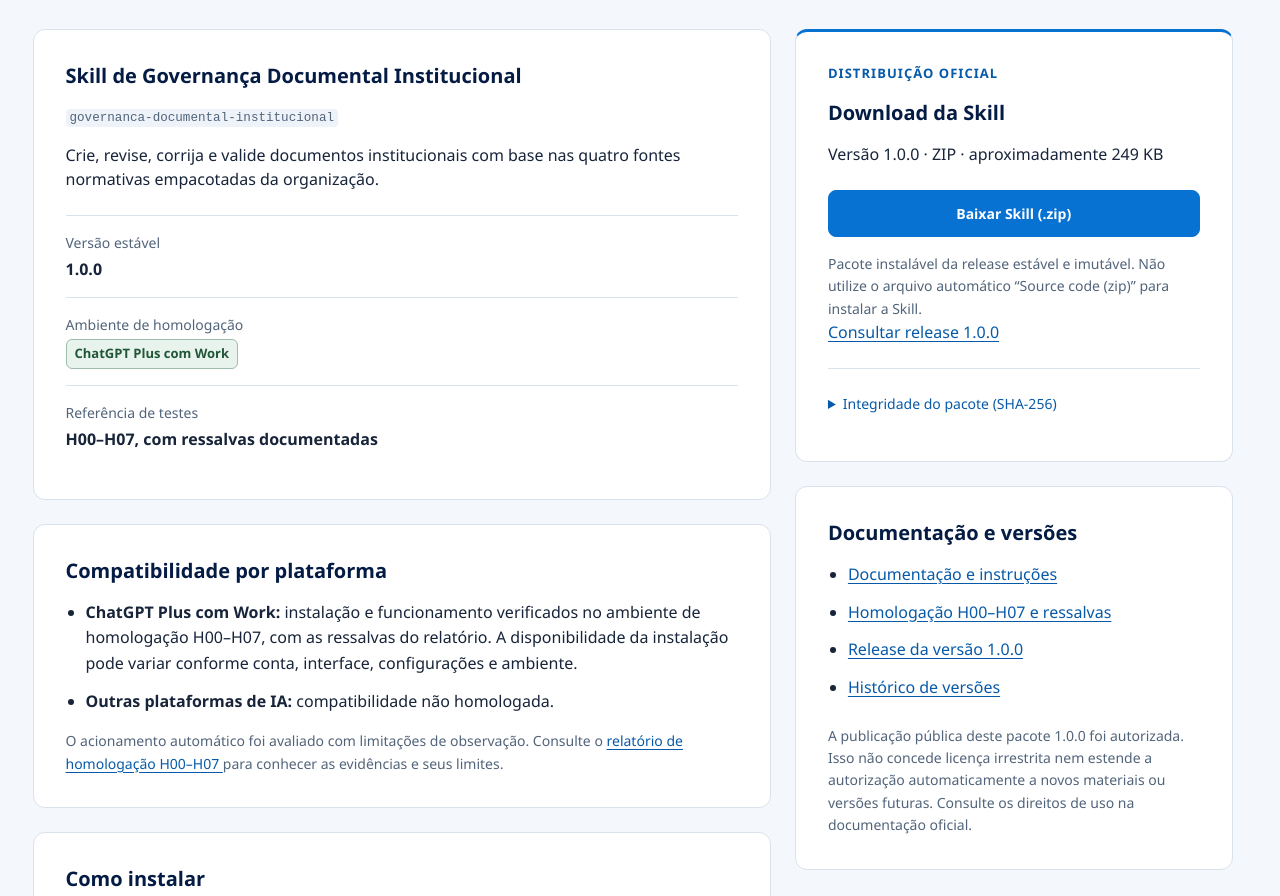
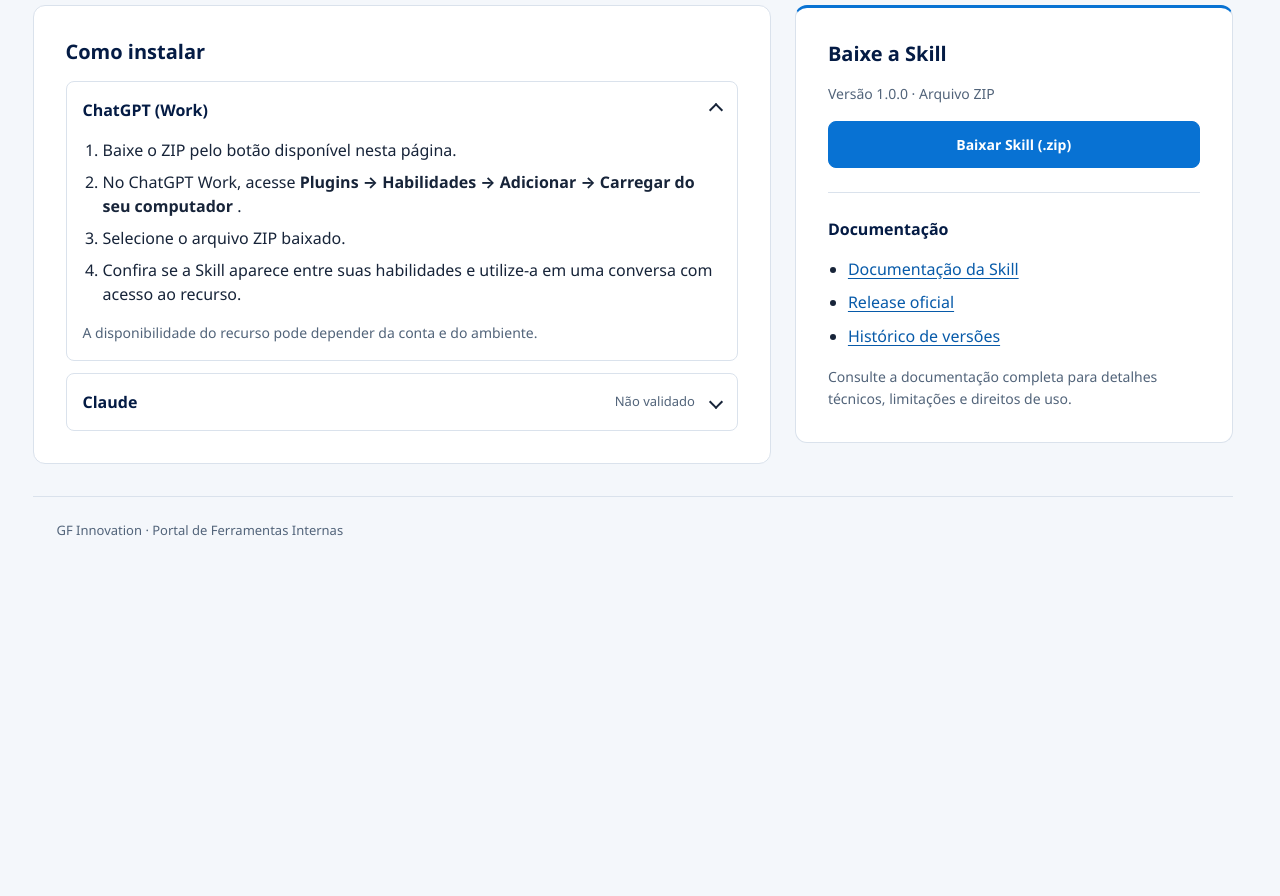
Before and after one commit to johanngf/gf_email_assinaturas, a website: page governanca/index.html in a window 1280 px wide. Shown: the part 254-1150 px from the top of the page. After the commit the page ends 818 px from the top, so only its background shows below. Drawn offline with Linux system fonts and the light colour scheme.

Commit message:
refactor: alterar informações e apresentação

```diff
--- a/governanca/governanca.css
+++ b/governanca/governanca.css
@@ -1,96 +1,97 @@
+.governance-page {
+  padding-bottom: 32px;
+  padding-top: 32px;
+}
+.governance-intro {
+  margin-bottom: 24px;
+}
 .governance-layout {
   align-items: start;
   display: grid;
   gap: 24px;
   grid-template-columns: minmax(0, 1.35fr) minmax(280px, 0.8fr);
 }
-.governance-stack {
-  display: grid;
-  gap: 24px;
+.platform-accordion {
+  border: 1px solid var(--color-border);
+  border-radius: 8px;
 }
-.skill-name {
+.platform-accordion + .platform-accordion {
+  margin-top: 12px;
+}
+.platform-accordion summary {
+  align-items: center;
+  border-radius: 8px;
+  cursor: pointer;
+  display: flex;
+  gap: 16px;
+  list-style: none;
+  min-height: 56px;
+  padding: 16px;
+}
+.platform-accordion summary::-webkit-details-marker {
+  display: none;
+}
+.platform-accordion summary::after {
+  border-bottom: 2px solid currentColor;
+  border-right: 2px solid currentColor;
+  content: '';
+  flex-shrink: 0;
+  height: 8px;
+  transform: rotate(45deg);
+  width: 8px;
+}
+.platform-accordion[open] > summary::after {
+  transform: rotate(225deg);
+}
+.platform-accordion summary:hover {
+  background: #eef3f9;
+}
+.platform-accordion summary:focus-visible {
+  outline: 3px solid var(--color-focus);
+  outline-offset: 4px;
+}
+.platform-name {
+  color: var(--color-navy);
+  flex: 1;
+  font-weight: 600;
+}
+.platform-status {
   color: var(--color-muted);
-  font-size: 14px;
-  margin-bottom: 24px;
-  overflow-wrap: anywhere;
+  font-size: 13px;
 }
-.skill-facts {
-  margin: 24px 0 0;
+.platform-instructions {
+  padding: 0 16px 16px;
 }
-.skill-facts > div {
-  border-top: 1px solid var(--color-border);
-  padding: 16px 0;
+.installation-steps {
+  line-height: 1.5;
+  margin: 0 0 16px;
+  padding-left: 20px;
 }
-.skill-facts dt {
-  color: var(--color-muted);
-  font-size: 14px;
-  margin-bottom: 4px;
-}
-.skill-facts dd {
-  font-weight: 600;
-  margin: 0;
-}
-.status-badge {
-  background: #e9f3ed;
-  border: 1px solid #9fbdab;
-  border-radius: 6px;
-  color: #215738;
-  display: inline-block;
-  font-size: 13px;
-  font-weight: 600;
-  padding: 4px 8px;
+.installation-steps li + li {
+  margin-top: 8px;
 }
 .download-panel {
   border-top: 3px solid var(--color-action);
 }
 .download-panel .button {
-  margin: 8px 0 16px;
+  margin-bottom: 0;
   width: 100%;
 }
-.download-panel .helper {
-  margin-bottom: 0;
+.skill-documentation {
+  border-top: 1px solid var(--color-border);
+  margin-top: 24px;
+  padding-top: 24px;
 }
-.platform-list {
+.skill-documentation h3 {
+  margin: 0 0 16px;
+}
+.documentation-links {
   line-height: 1.6;
-  margin: 0;
+  margin: 0 0 16px;
   padding-left: 20px;
 }
-.platform-list li + li {
-  margin-top: 12px;
-}
-.panel .compatibility-note {
-  margin-top: 16px;
-}
-.installation-steps,
-.documentation-links {
-  line-height: 1.6;
-  margin: 0 0 24px;
-  padding-left: 20px;
-}
-.installation-steps li + li,
 .documentation-links li + li {
-  margin-top: 12px;
-}
-.package-integrity {
-  border-top: 1px solid var(--color-border);
-  font-size: 14px;
-  margin-top: 24px;
-  padding-top: 16px;
-}
-.package-integrity summary {
-  color: #075aa9;
-  cursor: pointer;
-  min-height: 44px;
-  padding: 8px 0;
-}
-.package-integrity summary:focus-visible {
-  outline: 3px solid var(--color-focus);
-  outline-offset: 4px;
-}
-.package-integrity code {
-  display: block;
-  overflow-wrap: anywhere;
-  padding: 8px;
+  margin-top: 8px;
 }
 @media (max-width: 900px) {
   .governance-layout {
--- a/governanca/index.html
+++ b/governanca/index.html
@@ -42,163 +42,126 @@
         </nav>
       </div>
     </header>
-    <main class="portal-main" id="conteudo" tabindex="-1">
-      <div class="page-intro">
+    <main class="portal-main governance-page" id="conteudo" tabindex="-1">
+      <div class="page-intro governance-intro">
         <p class="eyebrow">Orientações institucionais</p>
         <h1>Governança Documental</h1>
         <p>
-          Baixe a Skill institucional da GF Innovation e consulte as orientações
-          de instalação para o ambiente homologado.
+          A Skill de Governança Documental Institucional auxilia na criação,
+          revisão e validação de documentos conforme as diretrizes da
+          organização.
         </p>
       </div>
       <div class="governance-layout">
-        <div class="governance-stack">
-          <section class="panel" aria-labelledby="skill-titulo">
-            <h2 id="skill-titulo">
-              Skill de Governança Documental Institucional
-            </h2>
-            <p class="skill-name">
-              <code>governanca-documental-institucional</code>
+        <section
+          class="panel installation-panel"
+          aria-labelledby="instalacao-titulo">
+          <h2 id="instalacao-titulo">Como instalar</h2>
+          <details class="platform-accordion" open>
+            <summary><span class="platform-name">ChatGPT (Work)</span></summary>
+            <div class="platform-instructions">
+              <ol class="installation-steps">
+                <li>Baixe o ZIP pelo botão disponível nesta página.</li>
+                <li>
+                  No ChatGPT Work, acesse
+                  <strong>
+                    Plugins → Habilidades → Adicionar → Carregar do seu
+                    computador
+                  </strong>
+                  .
+                </li>
+                <li>Selecione o arquivo ZIP baixado.</li>
+                <li>
+                  Confira se a Skill aparece entre suas habilidades e utilize-a
+                  em uma conversa com acesso ao recurso.
+                </li>
+              </ol>
+              <p class="helper">
+                A disponibilidade do recurso pode depender da conta e do
+                ambiente.
               </p>
-            <p>
-              Crie, revise, corrija e valide documentos institucionais com base
-              nas quatro fontes normativas empacotadas da organização.
-            </p>
-            <dl class="skill-facts">
-              <div>
-                <dt>Versão estável</dt>
-                <dd>1.0.0</dd>
             </div>
-              <div>
-                <dt>Ambiente de homologação</dt>
-                <dd><span class="status-badge">ChatGPT Plus com Work</span></dd>
-              </div>
-              <div>
-                <dt>Referência de testes</dt>
-                <dd>H00–H07, com ressalvas documentadas</dd>
-              </div>
-            </dl>
-          </section>
-          <section class="panel" aria-labelledby="compatibilidade-titulo">
-            <h2 id="compatibilidade-titulo">Compatibilidade por plataforma</h2>
-            <ul class="platform-list">
+          </details>
+          <details class="platform-accordion">
+            <summary>
+              <span class="platform-name">Claude</span>
+              <span class="platform-status">Não validado</span>
+            </summary>
+            <div class="platform-instructions">
+              <ol class="installation-steps">
+                <li>Baixe o ZIP da Skill pelo botão desta página.</li>
                 <li>
-                <strong>ChatGPT Plus com Work:</strong>
-                instalação e funcionamento verificados no ambiente de
-                homologação H00–H07, com as ressalvas do relatório. A
-                disponibilidade da instalação pode variar conforme conta,
-                interface, configurações e ambiente.
+                  No Claude, verifique se a execução de código e criação de
+                  arquivos está habilitada nas configurações de capacidades.
                 </li>
                 <li>
-                <strong>Outras plataformas de IA:</strong>
-                compatibilidade não homologada.
-              </li>
-            </ul>
-            <p class="helper compatibility-note">
-              O acionamento automático foi avaliado com limitações de
-              observação. Consulte o
-              <a
-                href="https://github.com/johanngf/skill_governanca_documental/blob/v1.0.0/tests/HOMOLOGACAO.md">
-                relatório de homologação H00–H07
-              </a>
-              para conhecer as evidências e seus limites.
-            </p>
-          </section>
-          <section class="panel" aria-labelledby="instalacao-titulo">
-            <h2 id="instalacao-titulo">Como instalar</h2>
-            <ol class="installation-steps">
-              <li>
-                Baixe o ZIP instalável pelo botão
-                <strong>Baixar Skill (.zip)</strong>
+                  Acesse
+                  <strong>Personalizar → Skills</strong>
                   .
                 </li>
                 <li>
-                No ChatGPT com Work e Skills disponíveis, acesse
-                <strong>
-                  Plugins → Habilidades → Adicionar → Carregar do seu computador
-                </strong>
+                  Clique em
+                  <strong>+ → Criar skill → Fazer upload de uma skill</strong>
                   .
                 </li>
-              <li>Selecione o ZIP baixado.</li>
                 <li>
-                Confira a disponibilidade da Skill e utilize-a em uma conversa
-                com acesso ao recurso.
+                  Selecione o ZIP e, caso o upload seja aceito, ative a Skill.
                 </li>
               </ol>
               <p class="helper">
-              O recurso depende da conta e do ambiente. Novas versões publicadas
-              no GitHub não atualizam automaticamente a Skill instalada. A
-              utilização também depende das capacidades do ambiente para
-              trabalhar com documentos DOCX.
+                Instalação e funcionamento desta Skill ainda não validados no
+                Claude.
               </p>
+              <p class="helper">
+                <a
+                  href="https://support.claude.com/pt/articles/12512180-usar-skills-no-claude">
+                  Consultar instruções oficiais do Claude
+                </a>
+              </p>
+            </div>
+          </details>
         </section>
-        </div>
-        <div class="governance-stack">
-          <section
-            class="panel download-panel"
-            aria-labelledby="download-titulo">
-            <p class="eyebrow">Distribuição oficial</p>
-            <h2 id="download-titulo">Download da Skill</h2>
-            <p>Versão 1.0.0 · ZIP · aproximadamente 249 KB</p>
+        <aside class="panel download-panel" aria-labelledby="download-titulo">
+          <h2 id="download-titulo">Baixe a Skill</h2>
+          <p class="helper">Versão 1.0.0 · Arquivo ZIP</p>
           <a
             class="button"
             href="https://github.com/johanngf/skill_governanca_documental/releases/download/v1.0.0/governanca-documental-institucional-v1.0.0.zip">
             Baixar Skill (.zip)
           </a>
-            <p class="helper">
-              Pacote instalável da release estável e imutável. Não utilize o
-              arquivo automático “Source code (zip)” para instalar a Skill.
-            </p>
-            <p>
-              <a
-                href="https://github.com/johanngf/skill_governanca_documental/releases/tag/v1.0.0">
-                Consultar release 1.0.0
-              </a>
-            </p>
-            <details class="package-integrity">
-              <summary>Integridade do pacote (SHA-256)</summary>
-              <p class="helper">Para conferência do arquivo baixado:</p>
-              <code>
-                68c408e8c8b5af7da1198856ffc4736d8df4e1f442b4177930f4a1918cd0c085
-              </code>
-            </details>
-          </section>
-          <section class="panel" aria-labelledby="documentacao-titulo">
-            <h2 id="documentacao-titulo">Documentação e versões</h2>
+          <section
+            class="skill-documentation"
+            aria-labelledby="documentacao-titulo">
+            <h3 id="documentacao-titulo">Documentação</h3>
             <ul class="documentation-links">
               <li>
                 <a
-                  href="https://github.com/johanngf/skill_governanca_documental/blob/v1.0.0/README.md">
-                  Documentação e instruções
+                  href="https://github.com/johanngf/skill_governanca_documental/blob/v1.0.0/README.md"
+                  target="_blank">
+                  Documentação da Skill
                 </a>
               </li>
               <li>
                 <a
-                  href="https://github.com/johanngf/skill_governanca_documental/blob/v1.0.0/tests/HOMOLOGACAO.md">
-                  Homologação H00–H07 e ressalvas
+                  href="https://github.com/johanngf/skill_governanca_documental/releases/tag/v1.0.0"
+                  target="_blank">
+                  Release oficial
                 </a>
               </li>
               <li>
                 <a
-                  href="https://github.com/johanngf/skill_governanca_documental/releases/tag/v1.0.0">
-                  Release da versão 1.0.0
-                </a>
-              </li>
-              <li>
-                <a
-                  href="https://github.com/johanngf/skill_governanca_documental/releases">
+                  href="https://github.com/johanngf/skill_governanca_documental/releases"
+                  target="_blank">
                   Histórico de versões
                 </a>
               </li>
             </ul>
             <p class="helper">
-              A publicação pública deste pacote 1.0.0 foi autorizada. Isso não
-              concede licença irrestrita nem estende a autorização
-              automaticamente a novos materiais ou versões futuras. Consulte os
-              direitos de uso na documentação oficial.
+              Consulte a documentação completa para detalhes técnicos,
+              limitações e direitos de uso.
             </p>
           </section>
-        </div>
+        </aside>
       </div>
     </main>
     <footer class="site-footer">
```
Also changed, not shown: README.md. Lines whose indentation alone changed are shown as unchanged.
